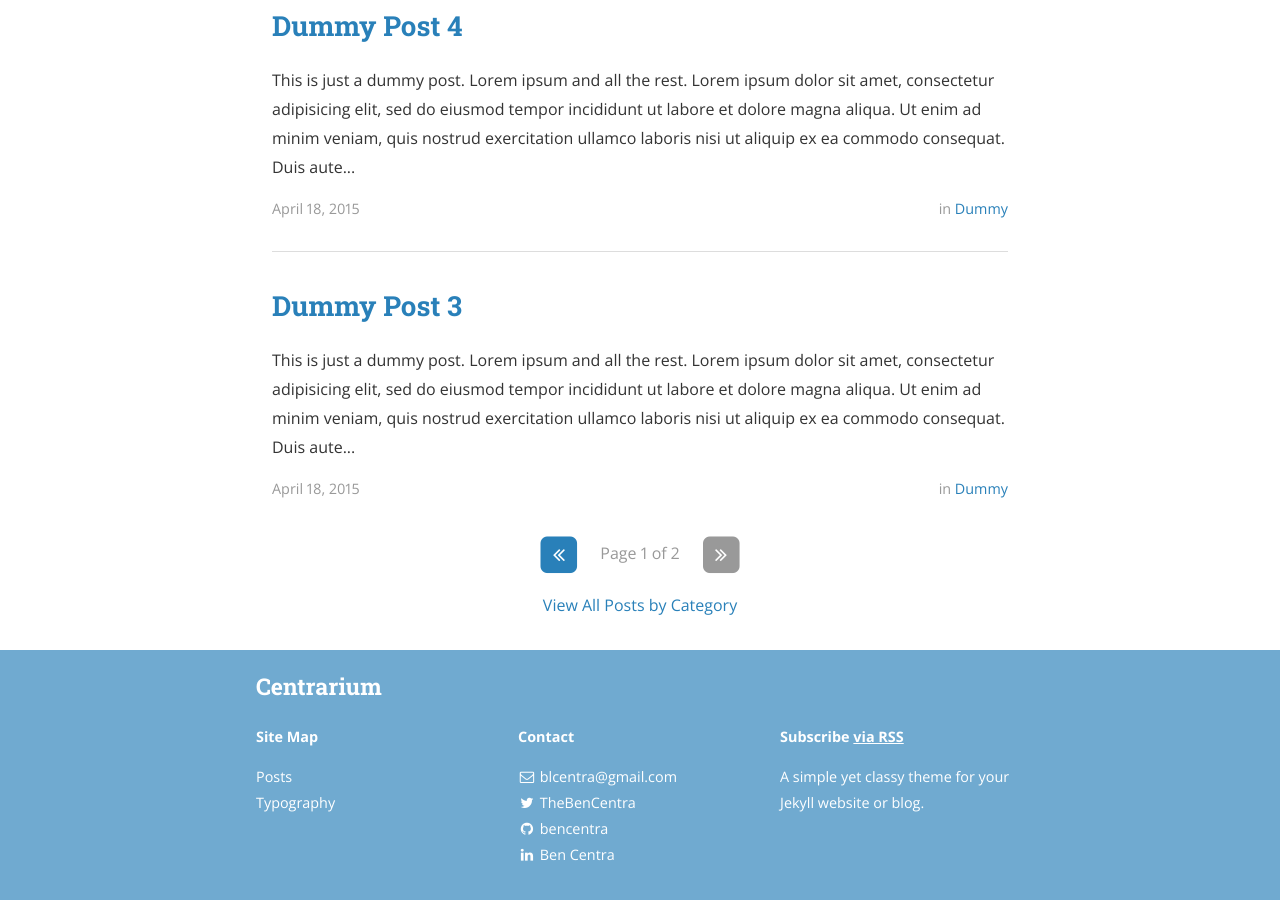
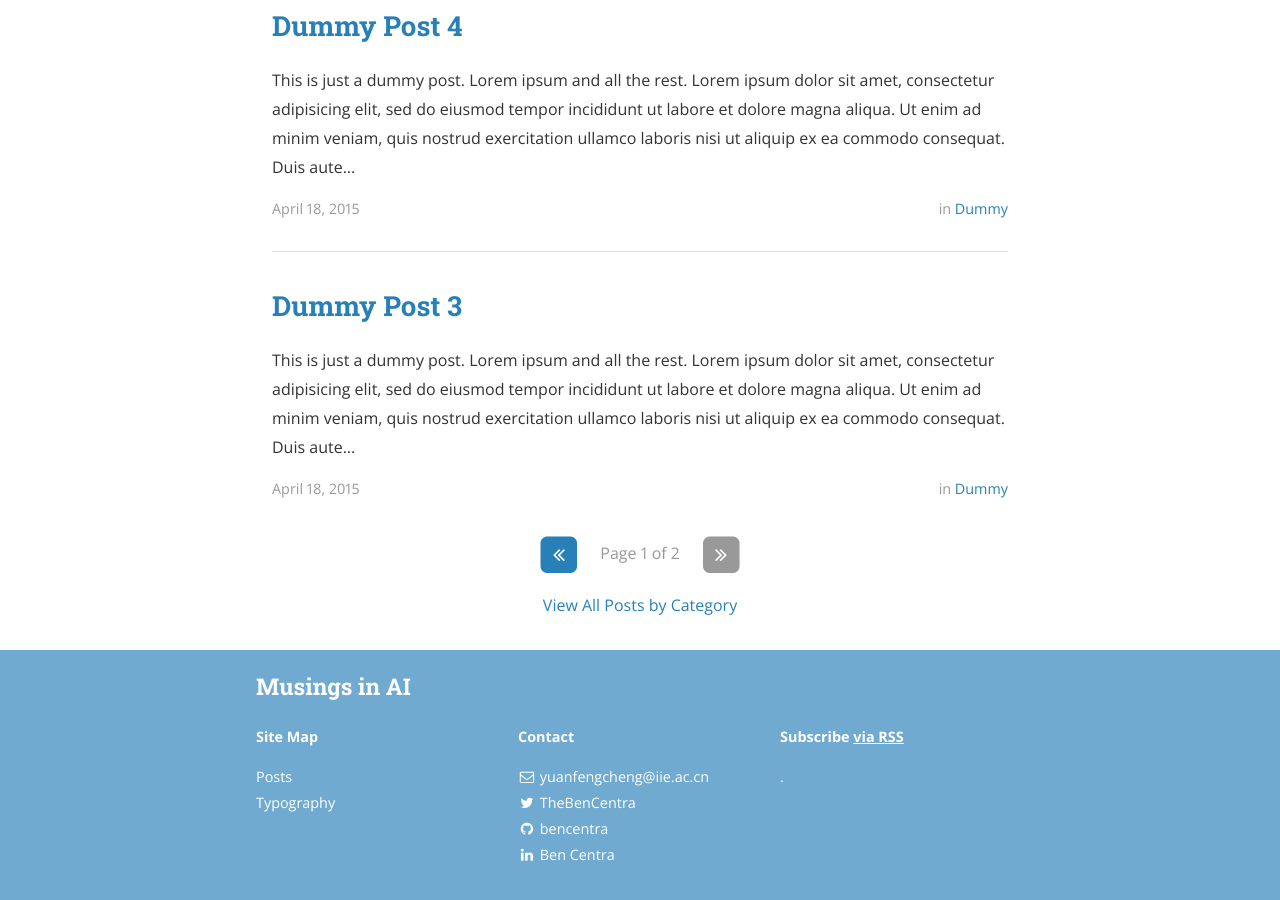
Before and after one commit to NicholasYuan/nicholasyuan.github.com, a Jekyll site: the page built from index.html, in a window 1280 px wide and 900 px high, scrolled down 1345 px. Built offline with Jekyll 4.4.1, drawn with Linux system fonts in a browser that asks for light colours; nearby versions of some CDN libraries; the list of posts is cut into pages by our own code; a style sheet for code colours, icons or effects is not loaded; some of the changed text lies outside the part shown.

Commit message:
update config

```diff
--- a/_config.yml
+++ b/_config.yml
@@ -8,12 +8,12 @@ exclude:
   - "/vendor/"
 
 # Site settings
-title: Centrarium
-subtitle: "A simple yet classy theme for your Jekyll website or blog"
-email: blcentra@gmail.com
-name: Ben Centra
+title: Musings in AI
+subtitle: "AI, DeepLearning, NLP"
+email: yuanfengcheng@iie.ac.cn
+name: Nicholas Yuan
 description: >
-  A simple yet classy theme for your Jekyll website or blog.
+  .
 # Base URL of site (i.e. /blog). It should always start with a slash,
 # and never end with a slash. Set it to a blank value if hosting at the
 # root of your server.
```
